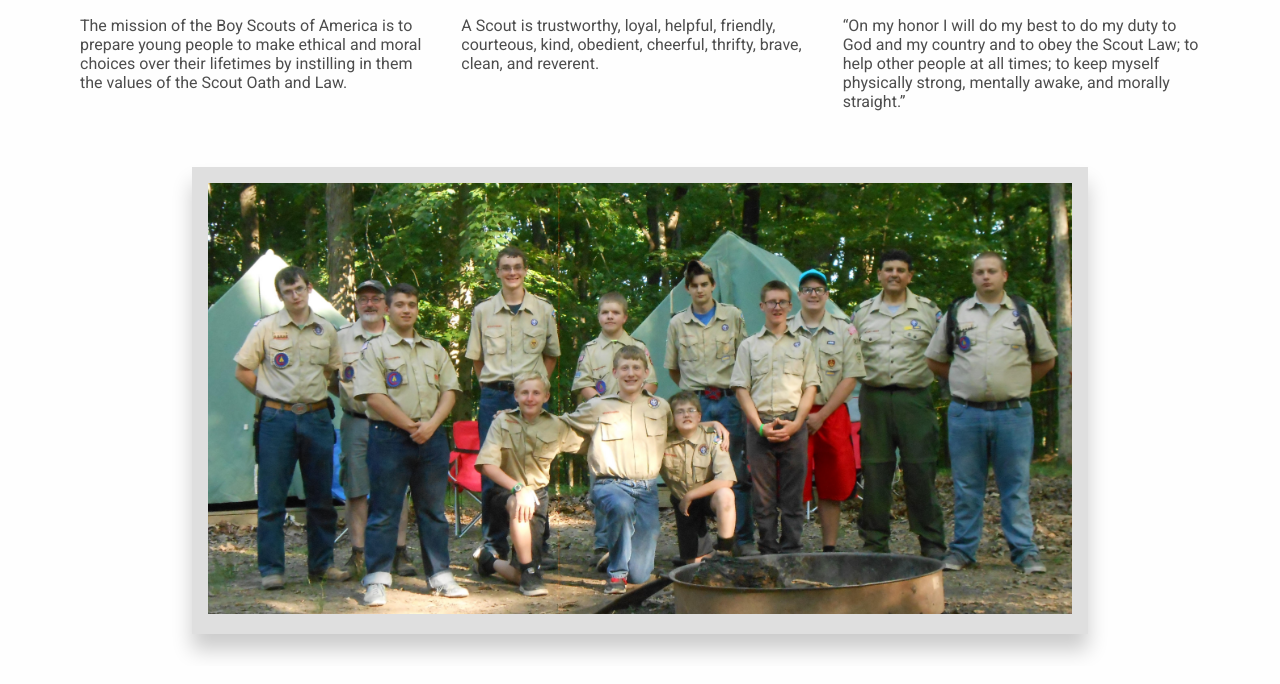
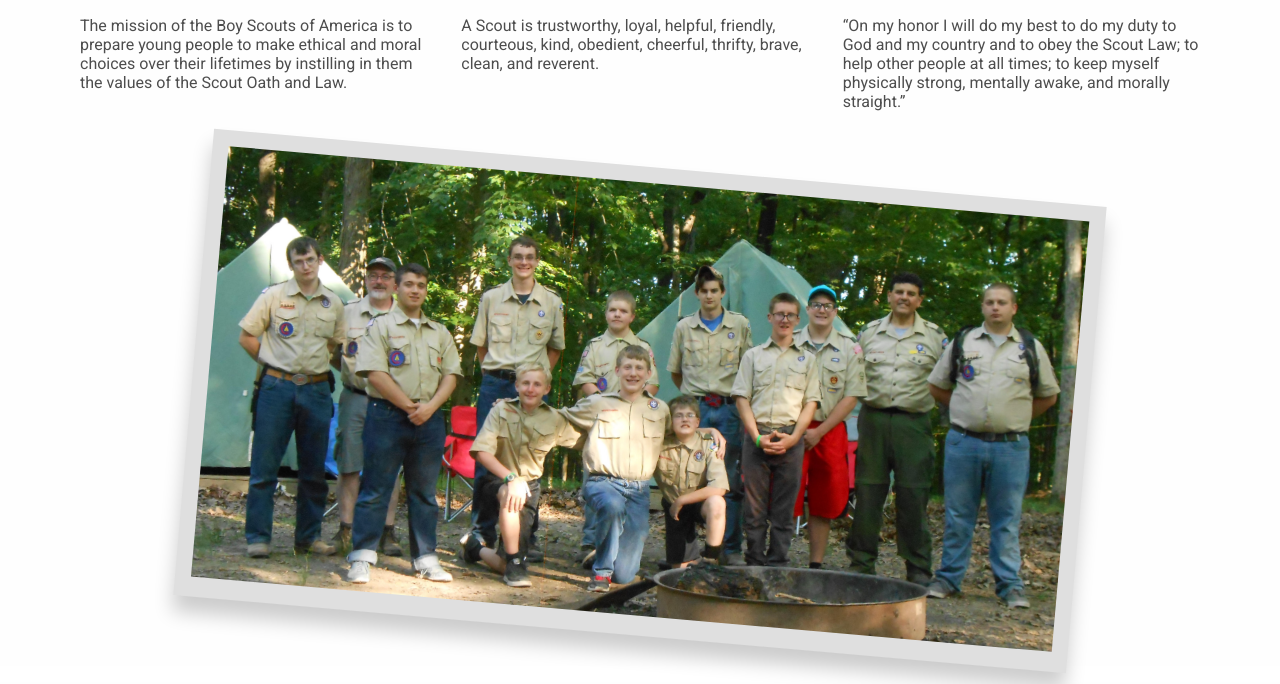
Before and after one commit to SATroop227Media/WebpageTroop227, a React (Vite) app: page / in a window 1280 px wide. Shown: the part 1060-1744 px from the top of the page. Built offline with nearby package versions, Linux system fonts and the light colour scheme.

Commit message:
editted media queries

```diff
--- a/src/App.css
+++ b/src/App.css
@@ -229,7 +229,6 @@ p {
 
 
 
-
 @media (min-width: 40rem) {
   h1 {
     font-size: 2.5rem;
@@ -264,6 +263,17 @@ p {
     grid-template-columns: repeat(3, 1fr);
   }
 
+  .polaroid {
+    transform: rotate(5deg);
+    transition: all 0.35s;
+  }
+
+  .polaroid:hover {
+    transform: rotate(0deg) !important;
+    transition: all 0.35s;
+  }
+
+
 }
 
 /* home-impact
@@ -293,7 +303,7 @@ figure {
 
 .home-impact {
   background-color: #FEFEFE;
-  margin: 0;
+  margin: 1em 0 0 0;
   padding: 1rem 0 3rem;
 }
 
```
